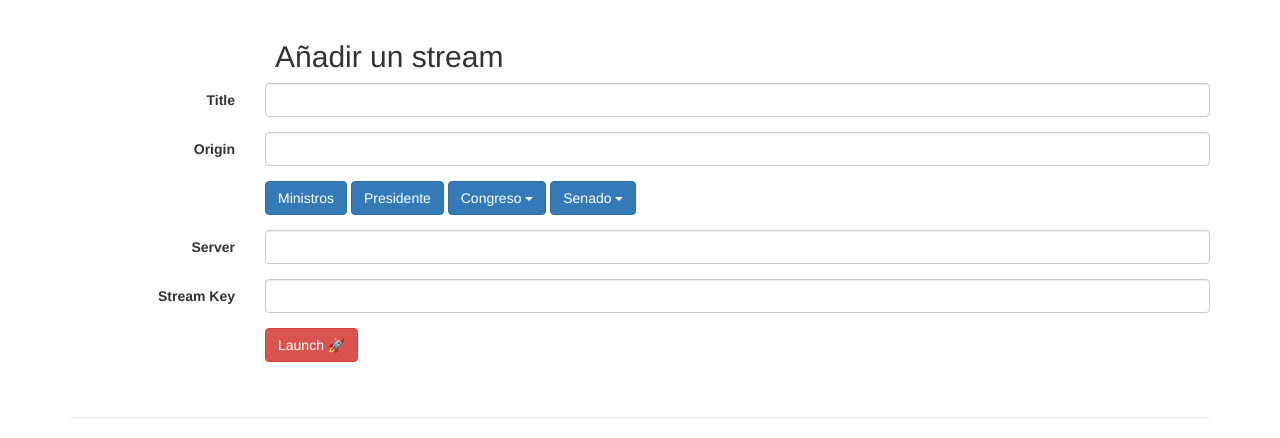
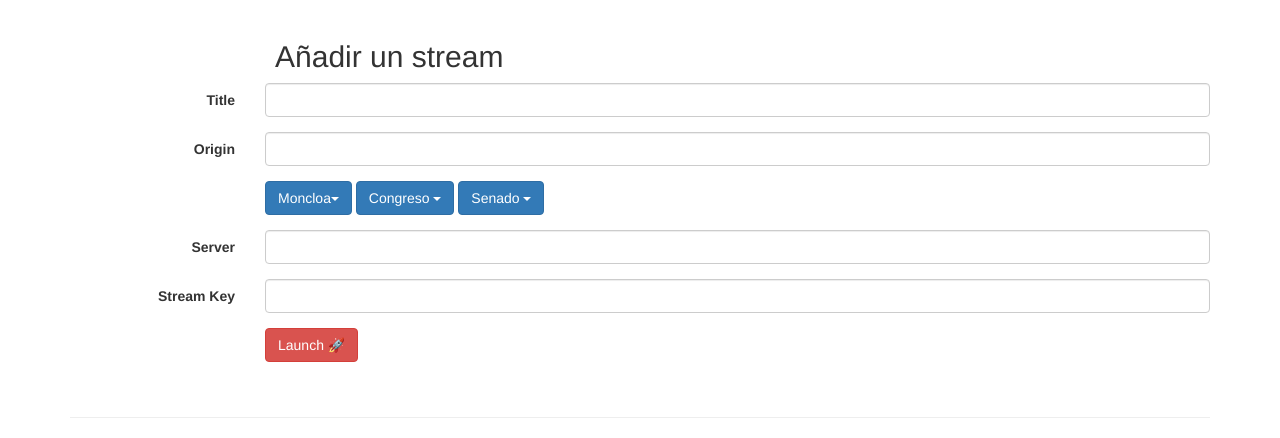
Before and after one commit to sqr/restream_flask, a Flask app: template app/templates/streamings.html in a window 1280 px wide. Shown: the part 52-490 px from the top of the page. Run offline with Flask 2, Linux system fonts and the light colour scheme; the template is opened without the code that fills it: values that come from a table or form of the project are taken from there, others are empty; parts of the project's set-up code (start-up, migrations or seed data) failed here and were passed over; some libraries are stand-ins or nearby versions.

Commit message:
dropdown button for Moncloa

```diff
--- a/app/templates/streamings.html
+++ b/app/templates/streamings.html
@@ -21,9 +21,15 @@
         </div>
         <div class = "form-group">
             <div class = "col-sm-offset-2 col-sm-10">
-
-                <button type="button" class="btn btn-primary" onclick="Ministros()">Ministros</button>
-                <button type="button" class="btn btn-primary" onclick="Presidente()">Presidente</button>
+                <div class="btn-group">
+                    <button type="button" class="btn btn-primary dropdown-toggle" data-toggle="dropdown" aria-haspopup="true" aria-expanded="false">
+                        Moncloa<span class="caret"></span>
+                    </button>
+                    <ul class="dropdown-menu" style="cursor: pointer;">
+                        <li><a onclick="Ministros()">Ministros</a></li>
+                        <li><a onclick="Presidente()">Presidente</a></li>
+                    </ul>
+                </div>
                 <div class="btn-group">
                     <button type="button" class="btn btn-primary dropdown-toggle" data-toggle="dropdown" aria-haspopup="true" aria-expanded="false">
                         Congreso <span class="caret"></span>
```
